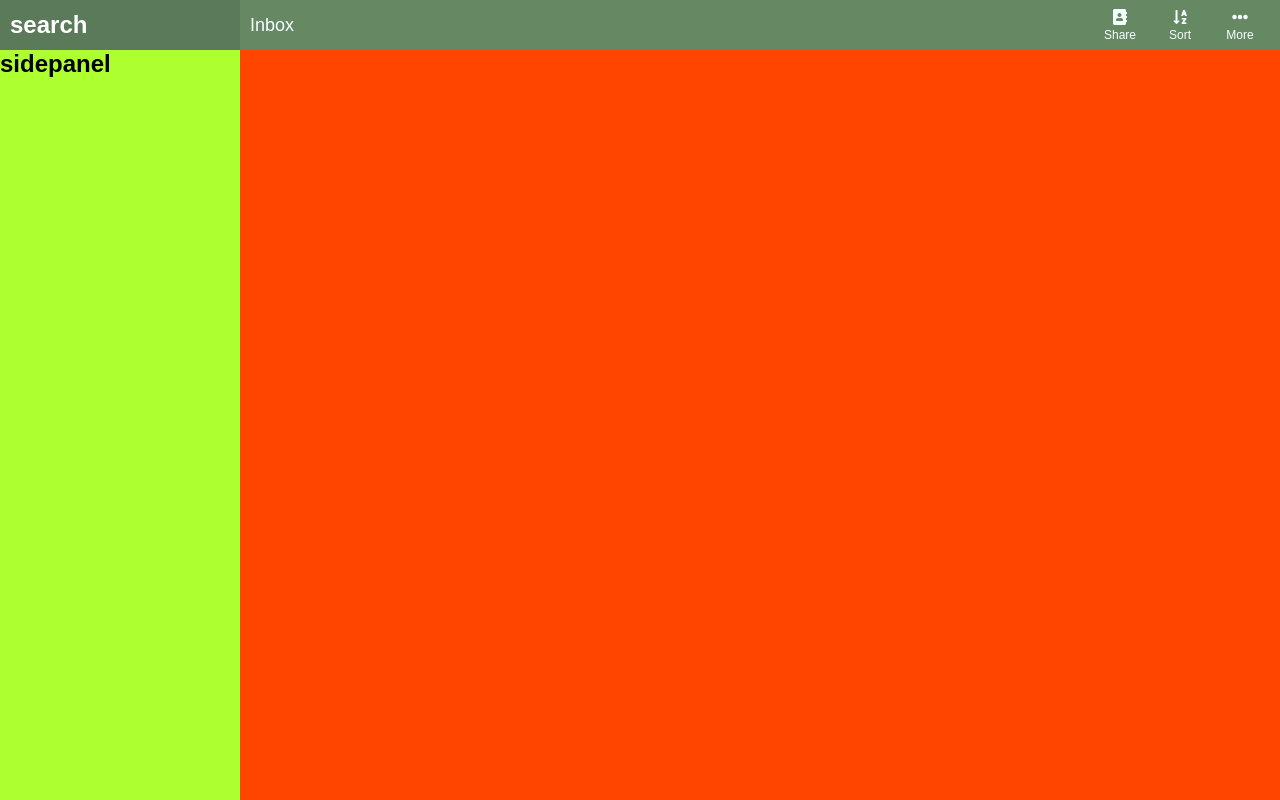
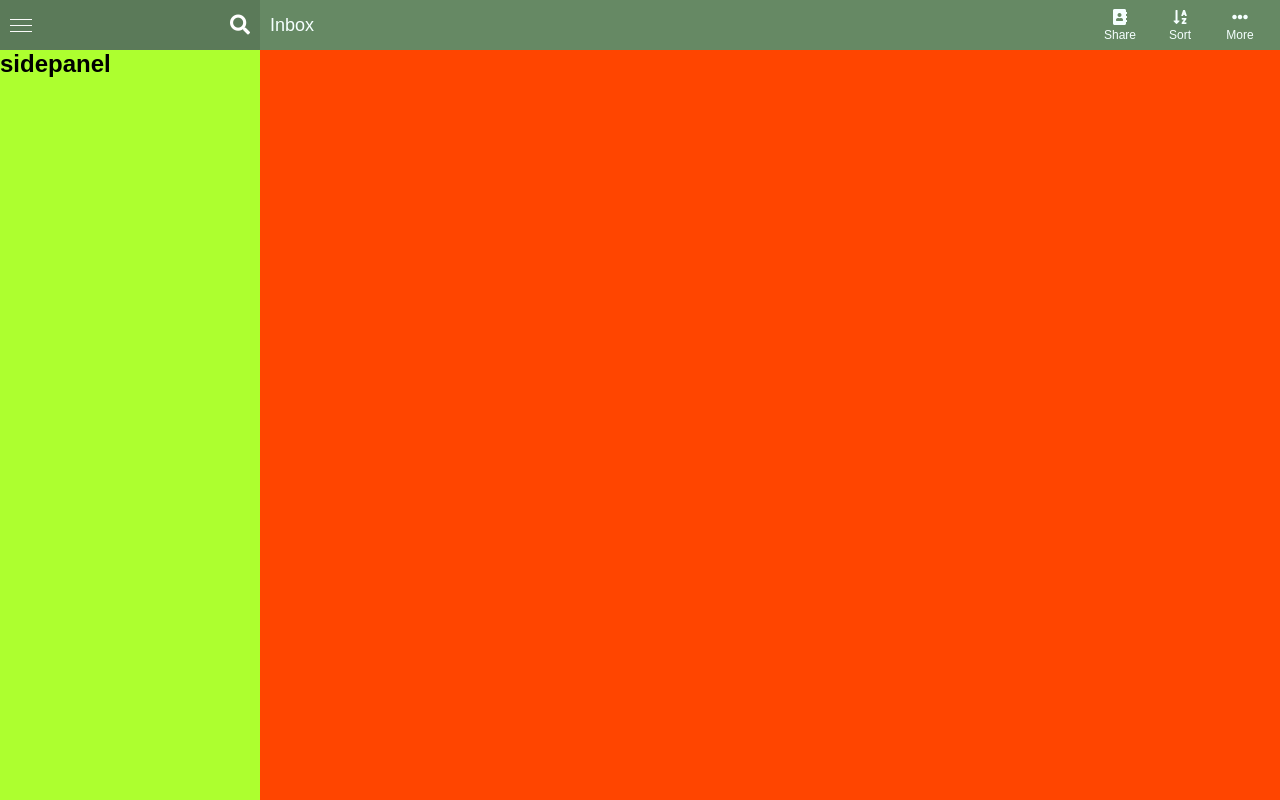
Before and after one commit to tapiomattila/wunderlist-clone, an Angular app: page / in a window 1280 px wide. Built offline with nearby package versions, Linux system fonts and the light colour scheme.

Commit message:
sidepanel search layout

```diff
--- a/src/app/app.component.scss
+++ b/src/app/app.component.scss
@@ -1,6 +1,6 @@
 .app-container {
     display: grid;
-    grid-template-columns: 24rem 1fr ;
+    grid-template-columns: 26rem 1fr ;
 }
 
 app-sidepanel {
--- a/src/app/side-panel/side-panel.component.html
+++ b/src/app/side-panel/side-panel.component.html
@@ -1,6 +1,20 @@
 <div class="sidepanel">
     <div class="sidepanel__search">
-        <h2>search</h2>
+        <div class="menu-btn">
+            <div class="menu-btn__btn-line"></div>
+            <div class="menu-btn__btn-line"></div>
+            <div class="menu-btn__btn-line"></div>
+        </div>
+
+        <div class="sidepanel-input">
+            <input type="text" placeholder="">
+        </div>
+
+        <div class="magnifying-glass">
+            <i class="fa fa-search"></i>
+        </div>
     </div>
-    <h2>sidepanel</h2>
+    <div class="sidepanel-categories">
+        <h2>sidepanel</h2>
+    </div>
 </div>
--- a/src/app/side-panel/side-panel.component.scss
+++ b/src/app/side-panel/side-panel.component.scss
@@ -7,9 +7,56 @@
         display: flex;
         align-items: center;
         color: #fff;
+        justify-content: space-between;
 
         & > * {
             padding: 0 1rem;
         }
+
+        // Menu button
+        .menu-btn {
+            cursor: pointer;
+            padding-top:.6rem;
+
+            &__btn-line {
+                width: 2.2rem;
+                height: .13rem;
+                margin: 0 0 5px 0;
+                background: #FAFBFA;
+            }
+        }
+
+        .sidepanel-input {
+            padding: 0;
+
+            input {
+                width: 98%;
+                background: transparent;
+                border: none;
+                font-size: 2rem;
+
+                &:focus {
+                    outline: none;
+                    border:none;
+                    caret-color: #FAFBFA;
+                }
+            }
+
+            input::-webkit-input-placeholder {
+                color: #999;
+            }
+            input:focus::-webkit-input-placeholder {
+                color: red;
+            }
+        }
+
+        .magnifying-glass {
+            font-size: 2rem;
+            font-weight: 100;
+
+            &:hover {
+                cursor: pointer;
+            }
+        }
     }
 }
```
